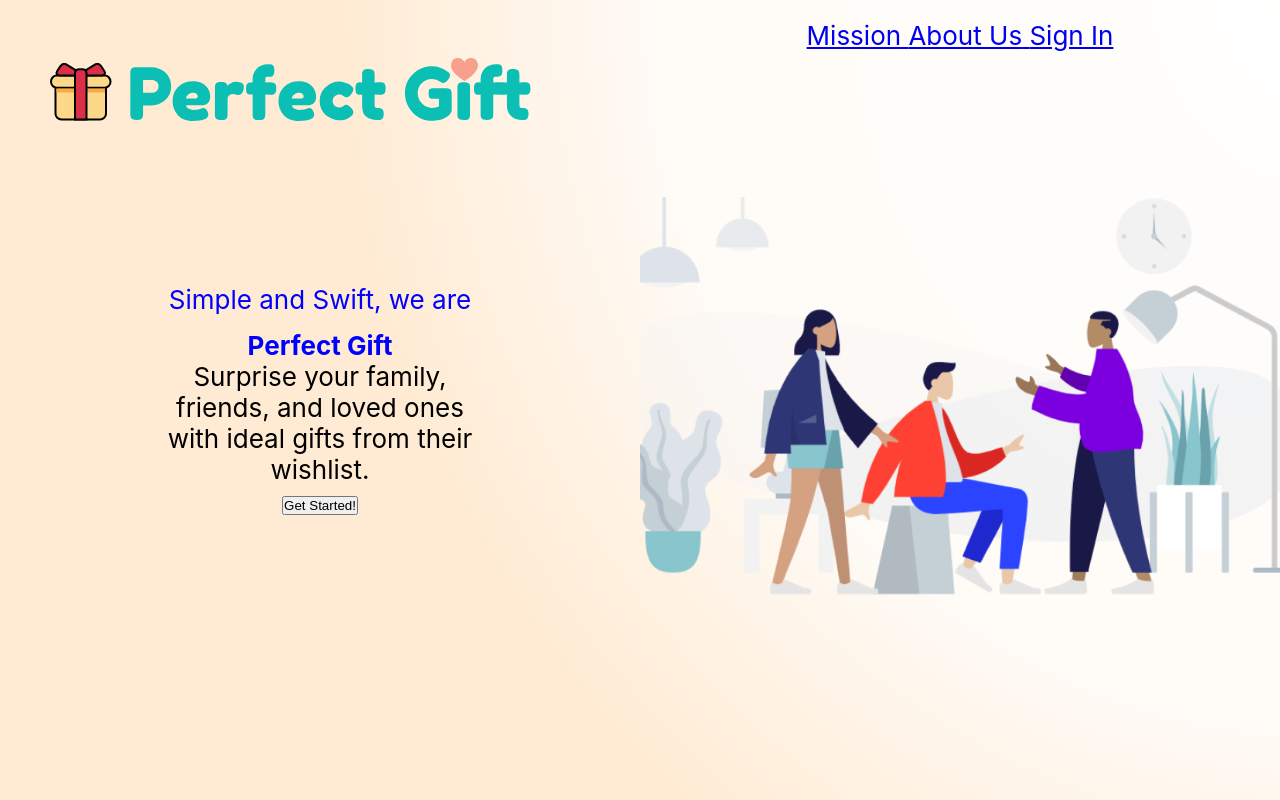
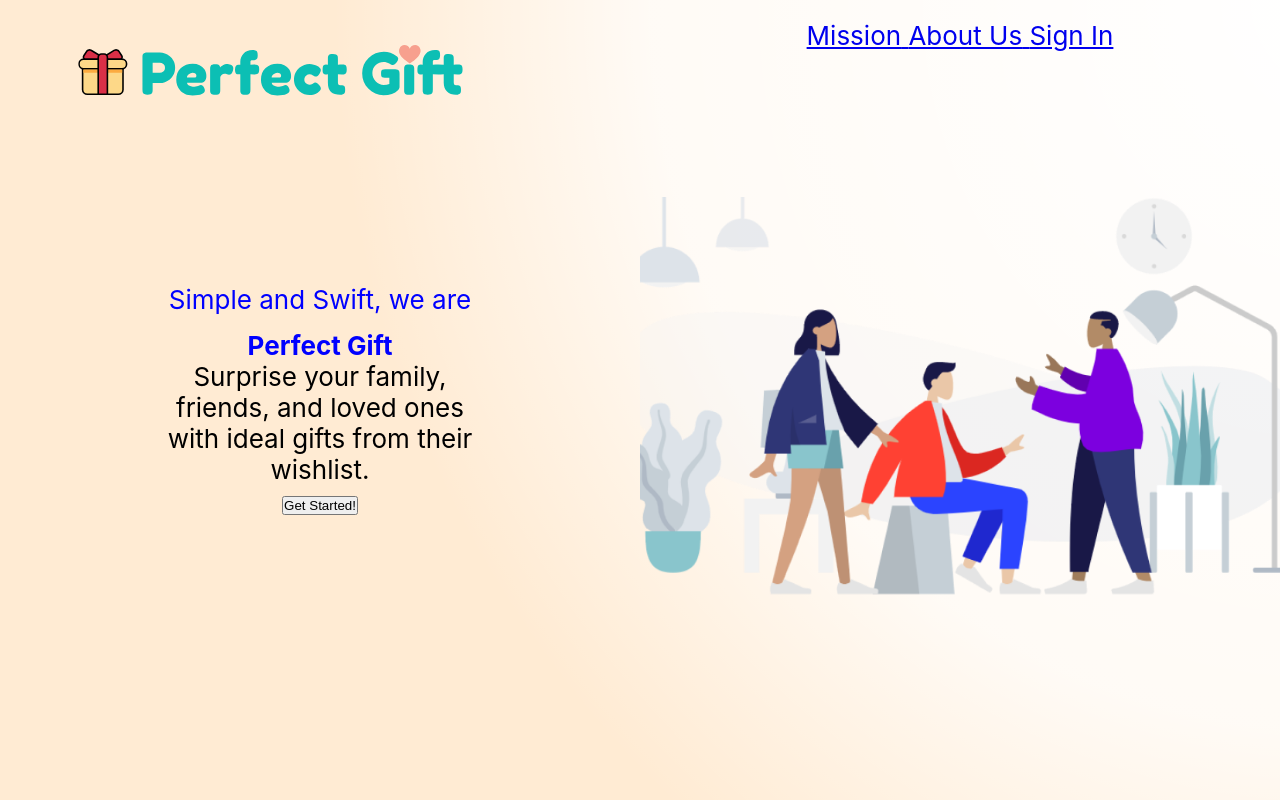
Before and after one commit to venuswku/perfect-gift, a React (Create React App) app: page / in a window 1280 px wide. Built offline with nearby package versions, Linux system fonts and the light colour scheme.

Commit message:
resize logo

```diff
--- a/src/App.css
+++ b/src/App.css
@@ -3,8 +3,9 @@
 
 .logo {
   position: absolute;
-  top: 50px;
-  left: 50px;
+  top: 30px;
+  left: 30px;
+  transform: scale(0.8);
 }
 
 .App {
```
